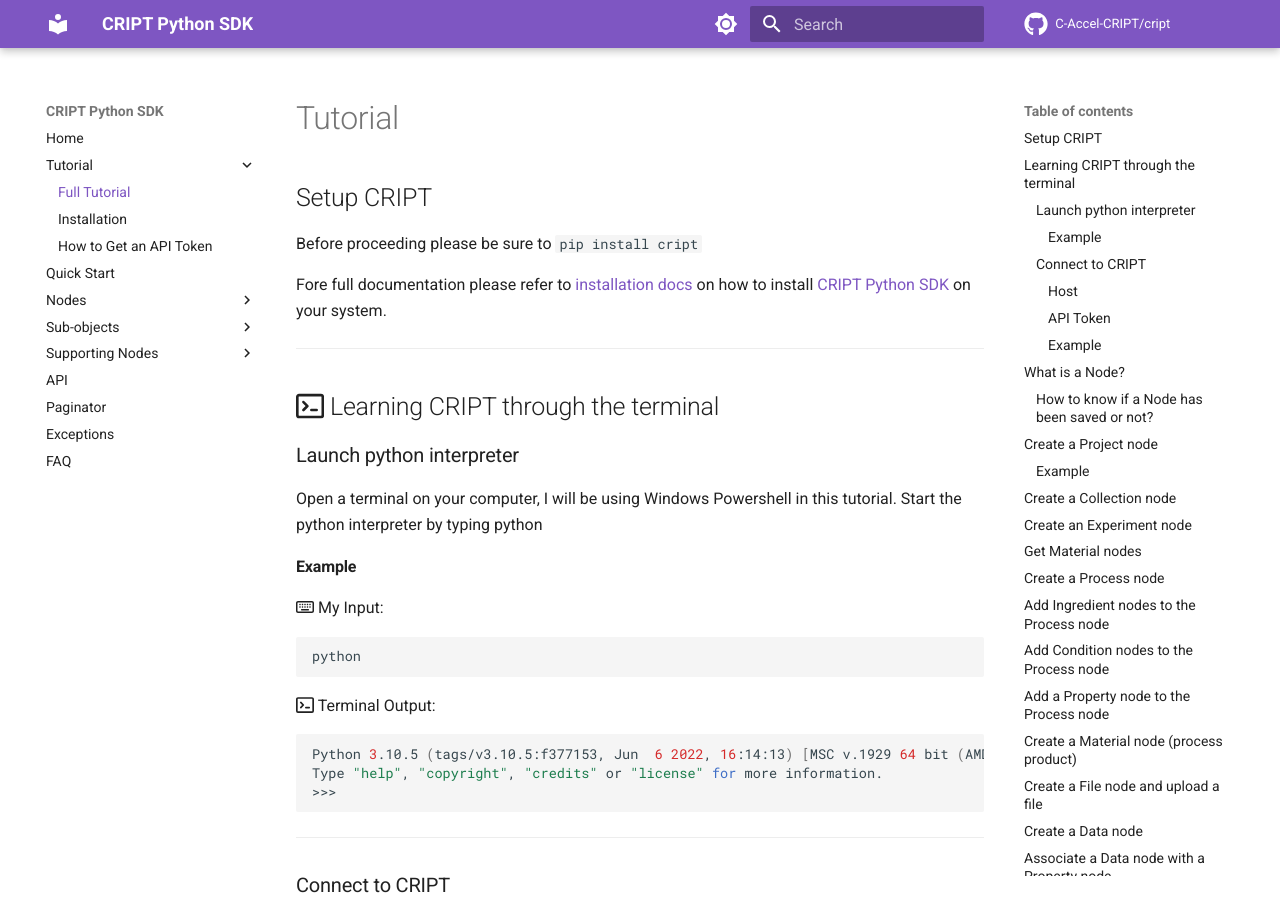
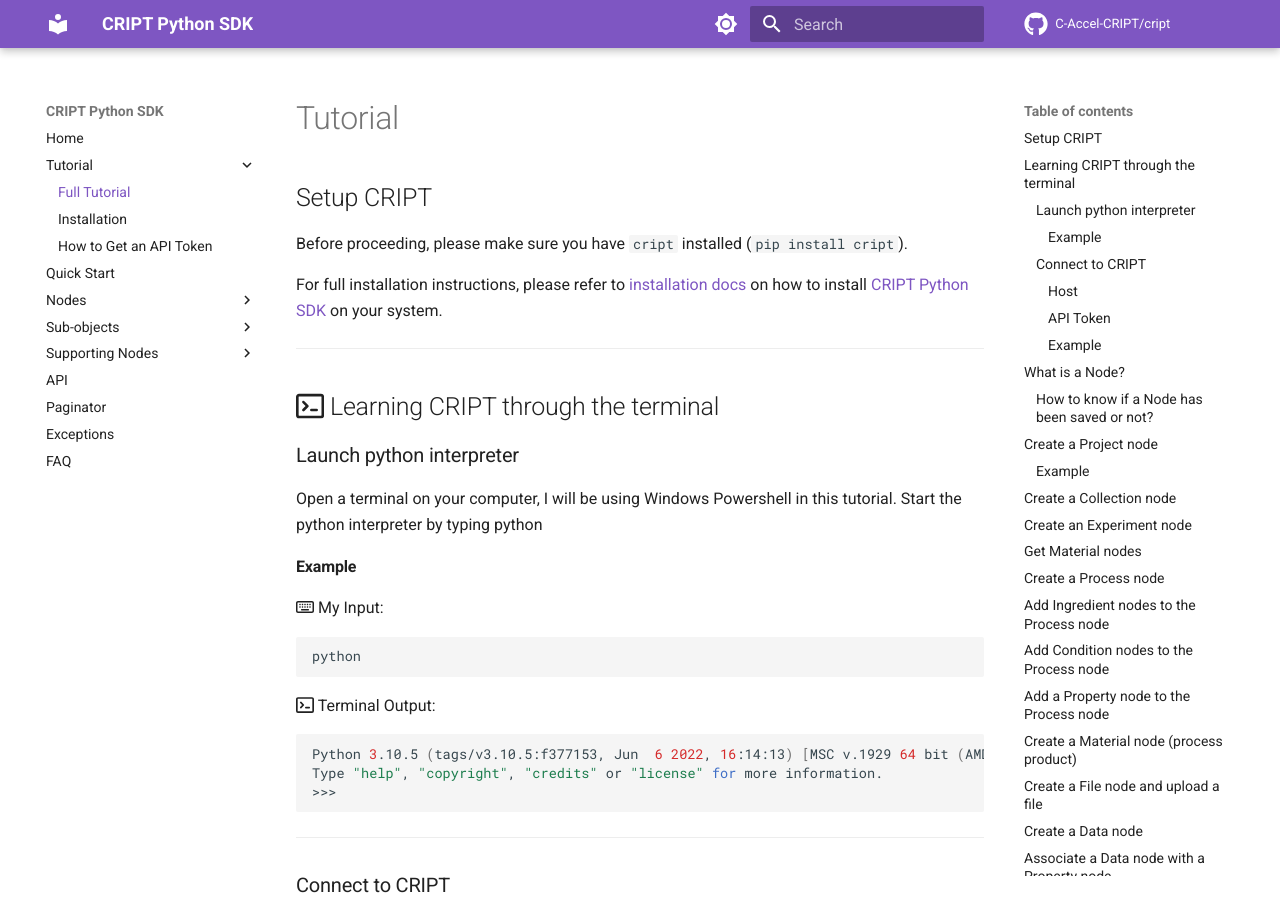
Before and after one commit to C-Accel-CRIPT/sdk-archive, an MkDocs documentation site: the page built from docs/tutorial/tutorial.md, in a window 1280 px wide and 900 px high. Built offline with MkDocs 1.6.1 and Material for MkDocs 9.7.7, drawn with Linux system fonts in a browser that asks for light colours; comment, search, counter and statistics services are not loaded.

Commit message:
fixed minor typos in full tutorial

```diff
--- a/docs/tutorial/tutorial.md
+++ b/docs/tutorial/tutorial.md
@@ -1,9 +1,9 @@
 # Tutorial
 
 ## Setup CRIPT
-Before proceeding please be sure to `pip install cript`
+Before proceeding, please make sure you have `cript` installed (`pip install cript`).
 
-Fore full documentation please refer to [installation docs](cript_installation.md)
+For full installation instructions, please refer to [installation docs](cript_installation.md)
 on how to install [CRIPT Python SDK](https://pypi.org/project/cript/) on your system.
 
 ---
```
